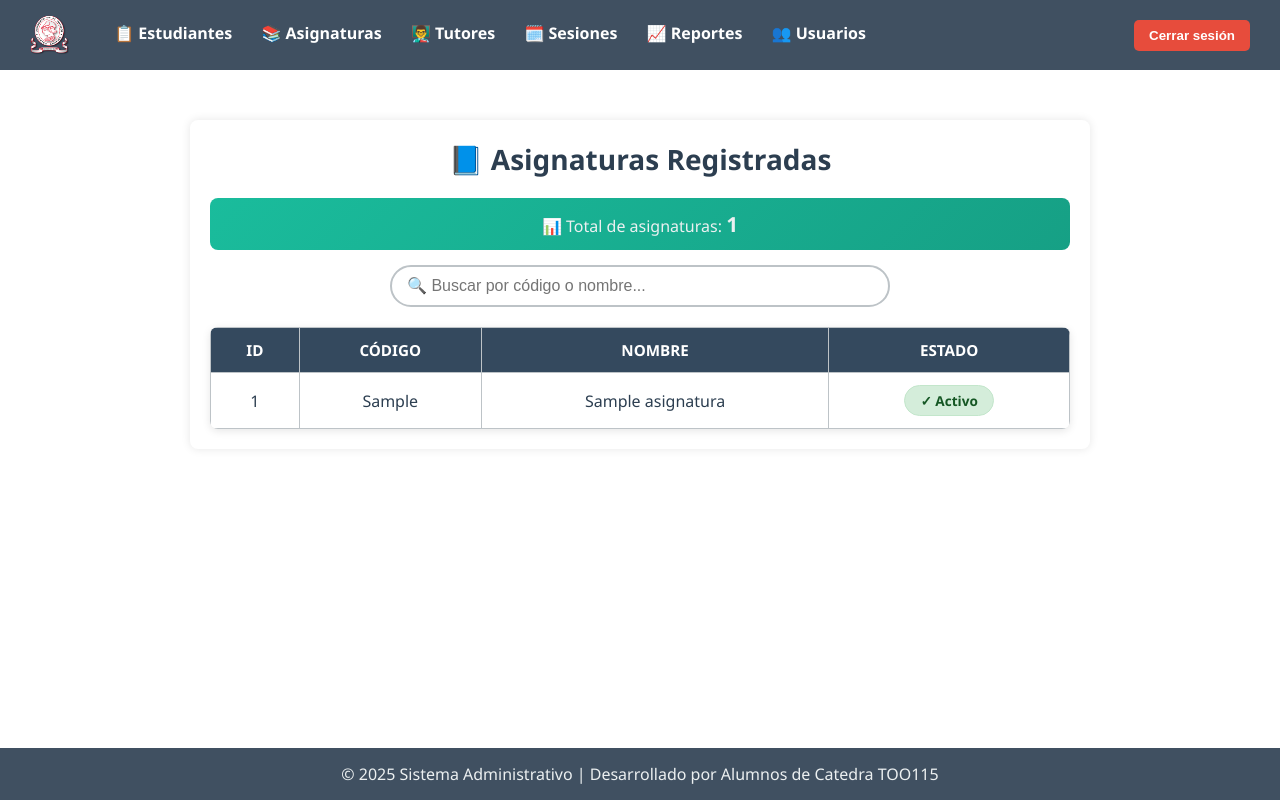
After one commit to cm22075-alt/proyecto-TOO, a PHP site: page /Controladores/AsignaturasEstudianteController.php in a window 1280 px wide. The commit adds this page. Run offline with PHP 8.4, Linux system fonts and the light colour scheme; tables that the repository leaves empty hold one stand-in row (values such as "Sample post").

Commit message:
Progreso parcial en asignaturas-estudiantes

```diff
--- /dev/null
+++ b/Controladores/AsignaturasEstudianteController.php
@@ -0,0 +1,19 @@
+<?php
+include_once(dirname(__DIR__) . '/config/db.php');
+include_once(dirname(__DIR__) . '/modelos/AsignaturaEstudiante.php');
+
+$asignaturaModelo = new AsignaturaEstudiante($conexion);
+$accion = $_GET['accion'] ?? 'listar';
+
+switch ($accion) {
+    case 'listar':
+        $asignaturas = $asignaturaModelo->listar();
+        $titulo = 'Asignaturas Registradas';
+        $vista = dirname(__DIR__) . '/vistas/asignaturas/listarAsignaturasEstudiante.php';
+        include_once(dirname(__DIR__) . '/vistas/plantillas/layout.php');
+        break;
+
+    default:
+        echo "Acción no reconocida.";
+}
+?>
--- /dev/null
+++ b/Modelos/AsignaturaEstudiante.php
@@ -0,0 +1,17 @@
+<?php
+class AsignaturaEstudiante {
+    private $conexion;
+
+    public function __construct($conexion) {
+        $this->conexion = $conexion;
+    }
+
+    // Listar todas las asignaturas (solo lectura)
+    public function listar() {
+        $sql = "SELECT * FROM asignatura ORDER BY id_asignatura DESC";
+        return $this->conexion->query($sql);
+    }
+
+    // No incluimos crear, editar, eliminar ni cambiar estado, porque el estudiante solo ve
+}
+?>
--- /dev/null
+++ b/vistas/asignaturas/listarAsignaturasEstudiante.php
@@ -0,0 +1,96 @@
+<?php include_once(dirname(__DIR__, 2) . '/config/db.php');
+if (!isset($asignaturas)) {
+    echo "<p style='color:red;'>Error: la variable \$asignaturas no está definida.</p>";
+    return;
+}
+?>
+<!DOCTYPE html>
+<html lang="es">
+<head>
+    <meta charset="UTF-8">
+    <title>Asignaturas Registradas</title>
+    <link rel="stylesheet" href="../../publico/recursos/estilo.css">
+    <style>
+        body {
+            background-color: #ffffff !important;
+            background-image: none !important;
+            color: #2c3e50;
+            padding-top: 20px; /* reducir espacio ahora que no hay menú */
+        }
+        .seccion-estudiantes {
+            background-color: #ffffff;
+            box-shadow: 0 0 10px rgba(0,0,0,0.1);
+            padding: 20px;
+            max-width: 900px;
+            margin: 0 auto;
+            border-radius: 8px;
+        }
+    </style>
+</head>
+
+<body>
+    <section class="seccion-estudiantes">
+        <h2>📘 Asignaturas Registradas</h2>
+
+        <div class="info-registros">
+            <p>📊 Total de asignaturas: <strong><?= $asignaturas->num_rows ?></strong></p>
+        </div>
+
+        <div class="buscador">
+            <input type="text" id="buscarAsignatura" placeholder="🔍 Buscar por código o nombre..." onkeyup="filtrarTabla()">
+        </div>
+
+        <table class="tabla-estudiantes">
+            <thead>
+                <tr>
+                    <th>ID</th>
+                    <th>Código</th>
+                    <th>Nombre</th>
+                    <th>Estado</th>
+                </tr>
+            </thead>
+            <tbody>
+                <?php if ($asignaturas && $asignaturas->num_rows > 0): ?>
+                    <?php while ($row = $asignaturas->fetch_assoc()): ?>
+                        <tr>
+                            <td><?= $row['id_asignatura'] ?></td>
+                            <td><?= htmlspecialchars($row['codigo']) ?></td>
+                            <td><?= htmlspecialchars($row['nombre']) ?></td>
+                            <td>
+                                <span class="badge badge-<?= $row['estado'] ? 'activo' : 'inactivo' ?>">
+                                    <?= $row['estado'] ? '✓ Activo' : '✗ Inactivo' ?>
+                                </span>
+                            </td>
+                        </tr>
+                    <?php endwhile; ?>
+                <?php else: ?>
+                    <tr><td colspan="4">No hay asignaturas registradas.</td></tr>
+                <?php endif; ?>
+            </tbody>
+        </table>
+    </section>
+
+    <script>
+        function filtrarTabla() {
+            const input = document.getElementById('buscarAsignatura');
+            const filtro = input.value.toUpperCase();
+            const tabla = document.querySelector('.tabla-estudiantes tbody');
+            const filas = tabla.getElementsByTagName('tr');
+
+            for (let i = 0; i < filas.length; i++) {
+                const codigo = filas[i].getElementsByTagName('td')[1];
+                const nombre = filas[i].getElementsByTagName('td')[2];
+                if (codigo && nombre) {
+                    const textocodigo = codigo.textContent || codigo.innerText;
+                    const textonombre = nombre.textContent || nombre.innerText;
+                    filas[i].style.display =
+                        textocodigo.toUpperCase().includes(filtro) ||
+                        textonombre.toUpperCase().includes(filtro)
+                        ? ''
+                        : 'none';
+                }
+            }
+        }
+    </script>
+</body>
+</html>
```
Also changed, not shown: vistas/plantillas/menuEstudiante.php (+2 -5 lines).
